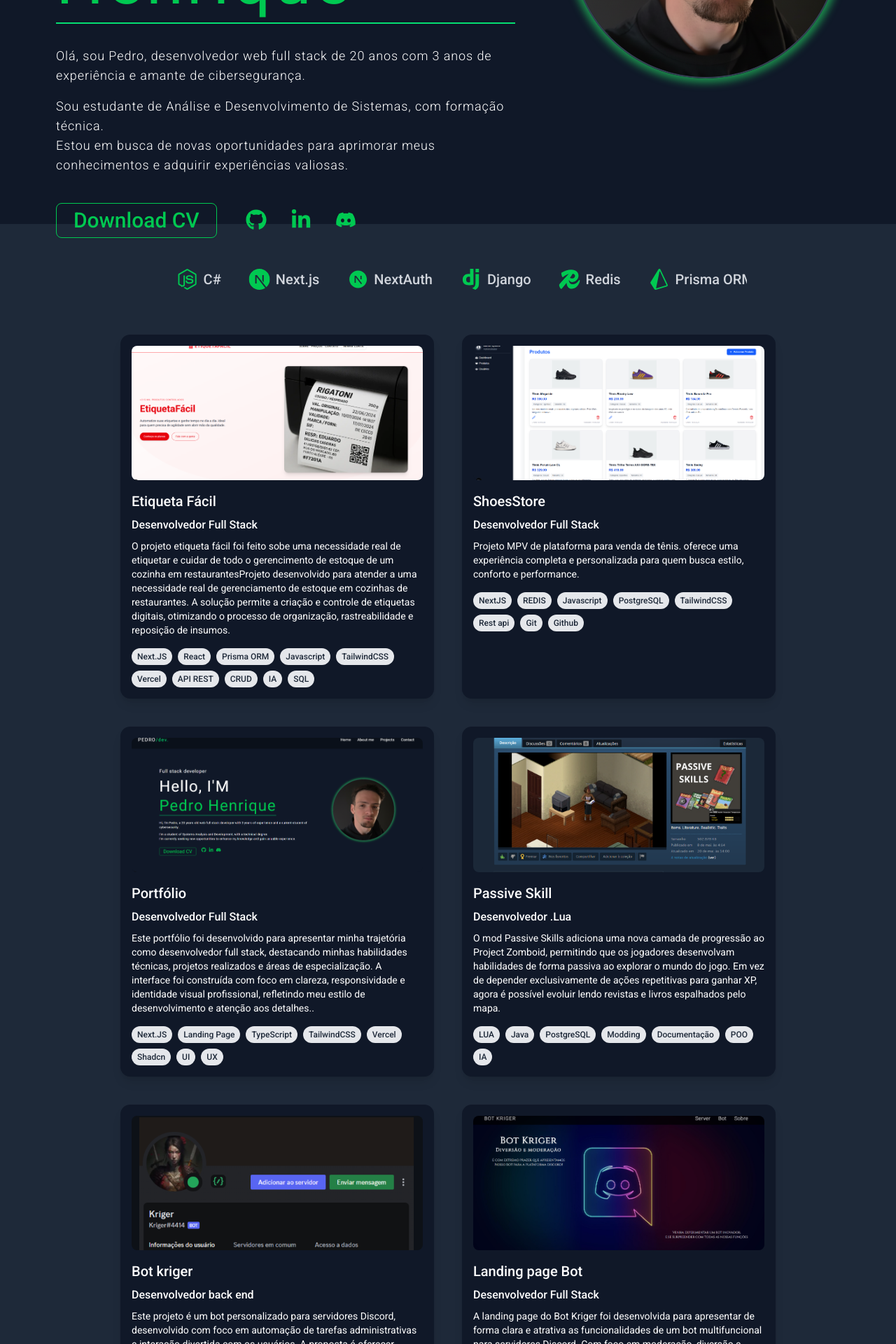
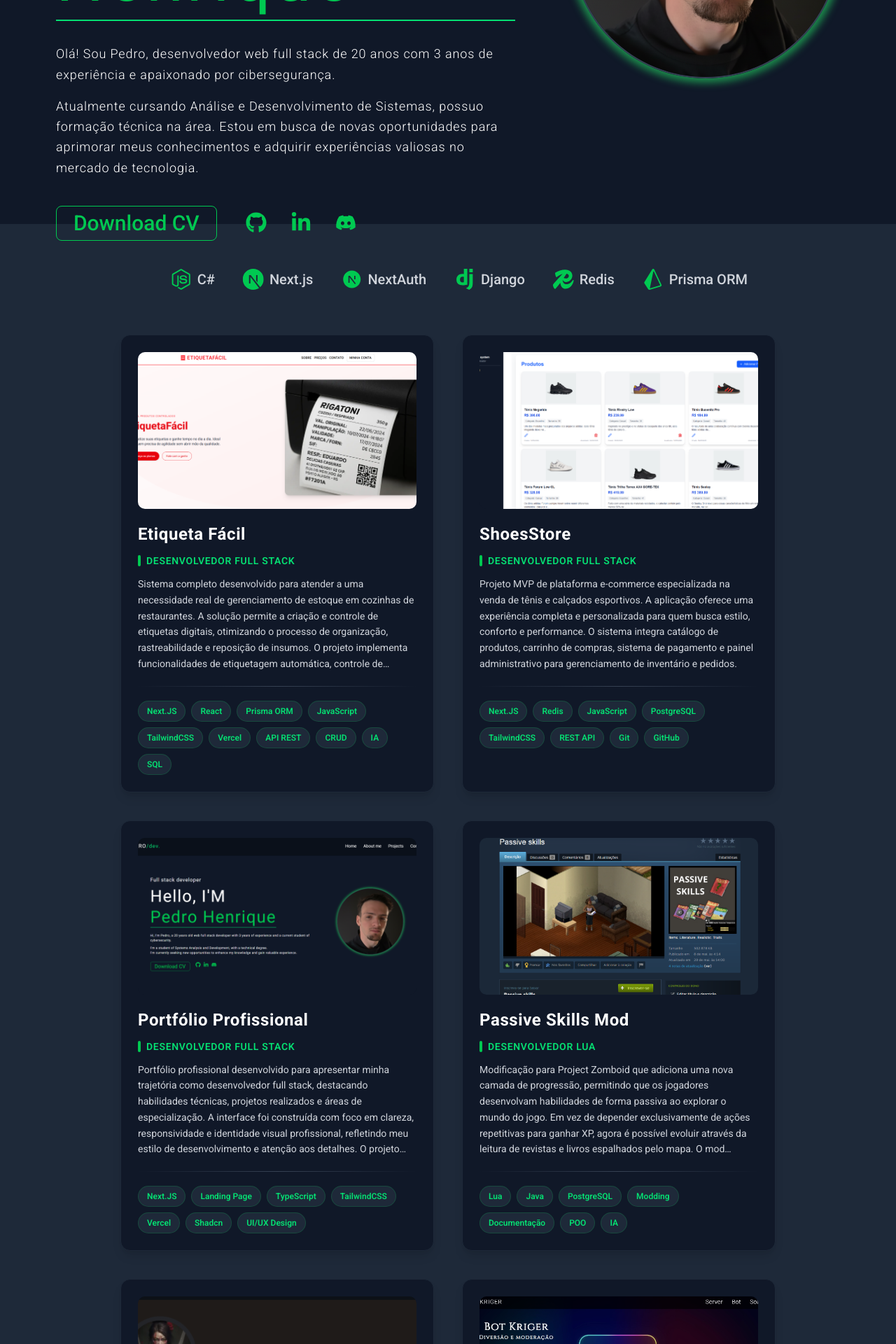
Before and after one commit to krigerofc/My-portfolio, a Next.js app: page / in a window 1280 px wide. Shown: the part 520-2440 px from the top of the page at 70% size. Built offline with nearby package versions, Linux system fonts and the light colour scheme.

Commit message:
refatoração de textos e ortografias com claude i.a

```diff
--- a/components/Nav.tsx
+++ b/components/Nav.tsx
@@ -24,7 +24,7 @@ export default function Nav() {
           <h1 className="text-white uppercase tracking-widest text-3xl font-medium">
             Pedro
             <span className="text-green-400 lowercase">
-              /Dev.<span className="animate-blink">.</span>
+              /Dev.<span className="animate-blink">_</span>
             </span>
           </h1>
         </div>
--- a/components/ProjectCard.tsx
+++ b/components/ProjectCard.tsx
@@ -1,5 +1,4 @@
 import Image from "next/image";
-
 
 interface CardProjectProps {
   Title: string;
@@ -9,39 +8,52 @@ interface CardProjectProps {
   Img: string;
 }
 
-
-export default function CardProject({ Title, C_work, Desc, Tec, Img } : CardProjectProps) {
+export default function CardProject({ Title, C_work, Desc, Tec, Img }: CardProjectProps) {
   return (
-    <div className="max-w-md bg-gray-900 rounded-xl shadow-lg overflow-hidden p-4 flex flex-col gap-4" id="projects">
-
-      <div className="w-full h-48 relative">
+    <div
+      className="max-w-md bg-gray-900 rounded-xl shadow-lg hover:shadow-2xl overflow-hidden p-6 flex flex-col gap-5 transition-all duration-300 hover:-translate-y-1 border border-gray-800 hover:border-green-500/30"
+      id="projects"
+    >
+      <div className="w-full h-56 relative rounded-lg overflow-hidden group">
         <Image
           src={Img}
           alt={Title}
           fill
           style={{ objectFit: "cover" }}
-          className="rounded-md"
+          className="group-hover:scale-110 transition-transform duration-500 ease-out"
         />
+        <div className="absolute inset-0 bg-gradient-to-t from-black/60 via-transparent to-transparent opacity-0 group-hover:opacity-100 transition-opacity duration-300" />
       </div>
 
+      <div className="flex flex-col gap-3 text-white min-h-[200px]">
+        <h2 className="text-2xl font-bold tracking-wide text-white hover:text-green-400 transition-colors duration-200">
+          {Title}
+        </h2>
 
-      <div className="flex flex-col gap-2 text-white">
-        <h2 className="text-xl font-medium">{Title}</h2>
-        <p className="font-medium">{C_work}</p>   {/* <- aqui aparece o Cargo */}
-        <p className="text-sm">{Desc}</p>
+        <div className="flex items-center gap-2">
+          <div className="w-1 h-4 bg-green-500 rounded-full" />
+          <p className="text-green-400 font-semibold text-sm uppercase tracking-wider">
+            {C_work}
+          </p>
+        </div>
+
+        <p className="text-sm text-gray-300 leading-relaxed line-clamp-6">
+          {Desc}
+        </p>
       </div>
 
+      <div className="w-full h-px bg-gradient-to-r from-transparent via-gray-700 to-transparent" />
+
       <div className="flex flex-wrap gap-2">
-        {Tec.map(tag => (
+        {Tec.map((tag) => (
           <span
             key={tag}
-            className="bg-gray-200 text-gray-800 text-xs font-medium px-2 py-1 rounded-full"
+            className="bg-gray-800 text-green-400 text-xs font-semibold px-3 py-1.5 rounded-full border border-green-500/20 hover:border-green-500/50 hover:bg-gray-700 transition-all duration-200 cursor-default"
           >
             {tag}
           </span>
         ))}
       </div>
-
     </div>
   );
 }
--- a/components/Projects.tsx
+++ b/components/Projects.tsx
@@ -7,55 +7,55 @@ export default function Project() {
       Imagem: '/assets/etique.png',
       Titulo: 'Etiqueta Fácil',
       Cargo: "Desenvolvedor Full Stack",
-            Descricao: 'O projeto etiqueta fácil foi feito sobe uma necessidade real de etiquetar e cuidar de todo o gerencimento de estoque de um cozinha em restaurantesProjeto desenvolvido para atender a uma necessidade real de gerenciamento de estoque em cozinhas de restaurantes. A solução permite a criação e controle de etiquetas digitais, otimizando o processo de organização, rastreabilidade e reposição de insumos.',
-            tecs: ["Next.JS", "React", "Prisma ORM", "Javascript", "TailwindCSS", "Vercel", "API REST", "CRUD", "IA", "SQL"]
+      Descricao: 'Sistema completo desenvolvido para atender a uma necessidade real de gerenciamento de estoque em cozinhas de restaurantes. A solução permite a criação e controle de etiquetas digitais, otimizando o processo de organização, rastreabilidade e reposição de insumos. O projeto implementa funcionalidades de etiquetagem automática, controle de validade e alertas de reposição, garantindo eficiência operacional e redução significativa de desperdícios.',
+      tecs: ["Next.JS", "React", "Prisma ORM", "JavaScript", "TailwindCSS", "Vercel", "API REST", "CRUD", "IA", "SQL"]
     },
     {
       Imagem: '/assets/shoesadmin.png',
       Titulo: 'ShoesStore',
       Cargo: "Desenvolvedor Full Stack",
-            Descricao: 'Projeto MPV de plataforma para venda de tênis. oferece uma experiência completa e personalizada para quem busca estilo, conforto e performance.',
-            tecs: ["NextJS", "REDIS", "Javascript", "PostgreSQL", "TailwindCSS", "Rest api", "Git", "Github"]
+      Descricao: 'Projeto MVP de plataforma e-commerce especializada na venda de tênis e calçados esportivos. A aplicação oferece uma experiência completa e personalizada para quem busca estilo, conforto e performance. O sistema integra catálogo de produtos, carrinho de compras, sistema de pagamento e painel administrativo para gerenciamento de inventário e pedidos.',
+      tecs: ["Next.JS", "Redis", "JavaScript", "PostgreSQL", "TailwindCSS", "REST API", "Git", "GitHub"]
     },
     {
       Imagem: '/assets/port.png',
-            Titulo: 'Portfólio',
+      Titulo: 'Portfólio Profissional',
       Cargo: "Desenvolvedor Full Stack",
-            Descricao: 'Este portfólio foi desenvolvido para apresentar minha trajetória como desenvolvedor full stack, destacando minhas habilidades técnicas, projetos realizados e áreas de especialização. A interface foi construída com foco em clareza, responsividade e identidade visual profissional, refletindo meu estilo de desenvolvimento e atenção aos detalhes..',
-            tecs: ["Next.JS", "Landing Page", "TypeScript", "TailwindCSS", "Vercel", "Shadcn", "UI", "UX"]
+      Descricao: 'Portfólio profissional desenvolvido para apresentar minha trajetória como desenvolvedor full stack, destacando habilidades técnicas, projetos realizados e áreas de especialização. A interface foi construída com foco em clareza, responsividade e identidade visual profissional, refletindo meu estilo de desenvolvimento e atenção aos detalhes. O projeto implementa animações suaves, design moderno e otimização para SEO.',
+      tecs: ["Next.JS", "Landing Page", "TypeScript", "TailwindCSS", "Vercel", "Shadcn", "UI/UX Design"]
     },
     {
       Imagem: '/assets/passive.png',
-            Titulo: 'Passive Skill',
-            Cargo: "Desenvolvedor .Lua",
-            Descricao: 'O mod Passive Skills adiciona uma nova camada de progressão ao Project Zomboid, permitindo que os jogadores desenvolvam habilidades de forma passiva ao explorar o mundo do jogo. Em vez de depender exclusivamente de ações repetitivas para ganhar XP, agora é possível evoluir lendo revistas e livros espalhados pelo mapa.',
-            tecs: ["LUA", "Java", "PostgreSQL", "Modding", "Documentação", "POO", "IA"]
+      Titulo: 'Passive Skills Mod',
+      Cargo: "Desenvolvedor Lua",
+      Descricao: 'Modificação para Project Zomboid que adiciona uma nova camada de progressão, permitindo que os jogadores desenvolvam habilidades de forma passiva ao explorar o mundo do jogo. Em vez de depender exclusivamente de ações repetitivas para ganhar XP, agora é possível evoluir através da leitura de revistas e livros espalhados pelo mapa. O mod implementa um sistema de aprendizado realista, com diferentes categorias de conhecimento e progressão gradual.',
+      tecs: ["Lua", "Java", "PostgreSQL", "Modding", "Documentação", "POO", "IA"]
     },
     {
       Imagem: '/assets/bot2.png',
-            Titulo: 'Bot kriger',
-            Cargo: "Desenvolvedor back end",
-            Descricao: 'Este projeto é um bot personalizado para servidores Discord, desenvolvido com foco em automação de tarefas administrativas e interação divertida com os usuários. A proposta é oferecer comandos inovadores e adaptáveis, superando as limitações dos bots convencionais.',
-            tecs: ["Python", "MongoDB", "API", "POO", "Redes", "Doc"]
+      Titulo: 'Bot Kriger',
+      Cargo: "Desenvolvedor Back-end",
+      Descricao: 'Bot personalizado para servidores Discord, desenvolvido com foco em automação de tarefas administrativas e interação dinâmica com os usuários. A proposta oferece comandos inovadores e adaptáveis, superando as limitações dos bots convencionais. O sistema implementa funcionalidades de moderação automatizada, economia virtual com sistema de moedas e ranks, mini-games interativos, sistema de níveis e recompensas, além de comandos de utilidade e entretenimento.',
+      tecs: ["Python", "MongoDB", "API", "POO", "Redes", "Documentação"]
     },
     {
       Imagem: '/assets/botsite.png',
-            Titulo: 'Landing page Bot',
-            Cargo: "Desenvolvedor Full Stack",
-            Descricao: 'A landing page do Bot Kriger foi desenvolvida para apresentar de forma clara e atrativa as funcionalidades de um bot multifuncional para servidores Discord. Com foco em moderação, diversão e economia virtual, a página comunica os principais recursos do bot e convida os usuários a integrá-lo às suas comunidades.',
-            tecs: ["HTML", "CSS", "Responsive", "Javascript"]
+      Titulo: 'Landing Page - Bot Kriger',
+      Cargo: "Desenvolvedor Front-end",
+      Descricao: 'Landing page desenvolvida para apresentar de forma clara e atrativa as funcionalidades do Bot Kriger, um bot multifuncional para servidores Discord. Com foco em moderação, diversão e economia virtual, a página comunica os principais recursos do bot através de um design moderno e responsivo. O site convida os usuários a integrá-lo às suas comunidades de maneira intuitiva, apresentando guias de instalação, lista completa de comandos e exemplos práticos de uso.',
+      tecs: ["HTML5", "CSS3", "Design Responsivo", "JavaScript"]
     }
   ];
 
   return (
     <div className="w-full min-h-[900px] bg-gray-800 py-10">
       <Languages />
-            <div className="flex flex-wrap justify-center gap-10 mt-10">
+      <div className="flex flex-wrap justify-center gap-10 mt-10 px-4">
         {projects.map((item, index) => (
           <CardProject
             key={index}
             Title={item.Titulo}
-                        C_work={item.Cargo}   // <- aqui usamos Cargo
+            C_work={item.Cargo}
             Desc={item.Descricao}
             Tec={item.tecs}
             Img={item.Imagem}
--- a/components/header.tsx
+++ b/components/header.tsx
@@ -7,28 +7,28 @@ import { FaGithub, FaLinkedinIn, FaDiscord } from "react-icons/fa";
 import Link from "next/link";
 
 const date_new = new Date();
-const age:number = date_new.getFullYear() - 2005;
-const WorkAge:number = date_new.getFullYear() - 2022;
+const age: number = date_new.getFullYear() - 2005;
+const WorkAge: number = date_new.getFullYear() - 2022;
 
 const social = [
-    {icon: <FaGithub/>, path:"https://github.com/krigerofc"},
-    {icon: <FaLinkedinIn/>, path:"https://www.linkedin.com/in/pedrokriger/"},
-    {icon: <FaDiscord/>, path:"https://discord.gg/gzsv34RK8j"},
-]
+  { icon: <FaGithub />, path: "https://github.com/krigerofc" },
+  { icon: <FaLinkedinIn />, path: "https://www.linkedin.com/in/pedrokriger/" },
+  { icon: <FaDiscord />, path: "https://discord.gg/gzsv34RK8j" },
+];
 
 const HandleDownload = () => {
-    window.open("/assets/doc/Pedro_dev.pdf", "_blank");
-}
+  window.open("/assets/doc/Pedro_dev.pdf", "_blank");
+};
 
-export default function Header(){
-   return (
+export default function Header() {
+  return (
     <div className="w-full h-screen bg-gray" id="about">
 
       {/* ---------------- Mobile View ---------------- */}
-      <div className=" md:hidden w-full h-full flex flex-col items-center justify-start text-center px-6 pt-10 gap-4 overflow-y-auto my-30">
+      <div className="md:hidden w-full h-full flex flex-col items-center justify-start text-center px-6 pt-10 gap-4 overflow-y-auto my-30">
 
         <p className="tracking-wider text-2xl md:text-3xl text-white mb-14">
-          Full stack developer
+          Desenvolvedor Full Stack
         </p>
 
         <Avatar className="animate-float size-60 sm:size-72 border-2 border-gray-700 shadow-[0_0_12px_6px_rgba(34,197,94,0.7)]">
@@ -37,7 +37,7 @@ export default function Header(){
         </Avatar>
 
         <div className="text-4xl sm:text-5xl tracking-wider leading-tight text-white mt-4">
-          <h1>Hello, I'M</h1>
+          <h1>Olá, eu sou</h1>
           <h1 className="text-green-500 border-b-2 border-green-400">
             Pedro Henrique
           </h1>
@@ -68,17 +68,13 @@ export default function Header(){
           </div>
         </div>
 
-        <div className="mt-6 text-white max-w-[600px] flex flex-col items-center px-2">
-          <p className="tracking-wider font-light text-base sm:text-lg">
-            Hi, I'm Pedro, a {age} years old web full stack developer with{" "}
-            {WorkAge} years of experience and a current student of cybersecurity.
+        <div className="mt-6 text-white max-w-[600px] flex flex-col items-center px-2 space-y-4">
+          <p className="tracking-wider font-light text-base sm:text-lg leading-relaxed">
+            Olá! Sou Pedro, desenvolvedor web full stack de {age} anos com {WorkAge} anos de experiência e entusiasta de cibersegurança.
           </p>
 
-          <p className="mt-4 tracking-wider font-light text-base sm:text-lg">
-            I'm a student of Systems Analysis and Development, with a technical
-            degree.<br />
-            I'm currently seeking new opportunities to enhance my knowledge and
-            gain valuable experience.
+          <p className="tracking-wider font-light text-base sm:text-lg leading-relaxed">
+            Atualmente cursando Análise e Desenvolvimento de Sistemas, possuo formação técnica na área. Estou em busca de novas oportunidades para aprimorar meus conhecimentos e adquirir experiências valiosas no mercado de tecnologia.
           </p>
         </div>
       </div>
@@ -87,7 +83,7 @@ export default function Header(){
       <div className="hidden md:flex w-full h-full flex-row items-center justify-center text-left px-6 md:px-20 gap-20 lg:my-10">
 
         <div className="text-white max-w-[1000px] flex flex-col items-start">
-          <p className="tracking-wider text-2xl md:text-3xl ">Full stack developer</p>
+          <p className="tracking-wider text-2xl md:text-3xl">Desenvolvedor Full Stack</p>
 
           <div className="text-5xl md:text-8xl tracking-wider leading-tight mt-4">
             <h1>Prazer, eu sou</h1>
@@ -96,16 +92,12 @@ export default function Header(){
             </h1>
           </div>
 
-          <p className="mt-8 tracking-wider font-light text-base sm:text-lg">
-            Olá, sou Pedro, desenvolvedor web full stack de {age} anos
-            com {WorkAge} anos de experiência e amante de cibersegurança.
+          <p className="mt-8 tracking-wider font-light text-base sm:text-lg leading-relaxed">
+            Olá! Sou Pedro, desenvolvedor web full stack de {age} anos com {WorkAge} anos de experiência e apaixonado por cibersegurança.
           </p>
 
-          <p className="mt-4 tracking-wider font-light text-base sm:text-lg">
-
-            Sou estudante de Análise e Desenvolvimento de Sistemas, com formação técnica.<br />
-            Estou em busca de novas oportunidades para aprimorar meus conhecimentos
-            e adquirir experiências valiosas.
+          <p className="mt-4 tracking-wider font-light text-base sm:text-lg leading-relaxed">
+            Atualmente cursando Análise e Desenvolvimento de Sistemas, possuo formação técnica na área. Estou em busca de novas oportunidades para aprimorar meus conhecimentos e adquirir experiências valiosas no mercado de tecnologia.
           </p>
 
           <div className="mt-10 flex flex-col sm:flex-row items-start sm:space-x-8 space-y-4 sm:space-y-0">
```
Lines whose indentation alone changed are shown as unchanged.
